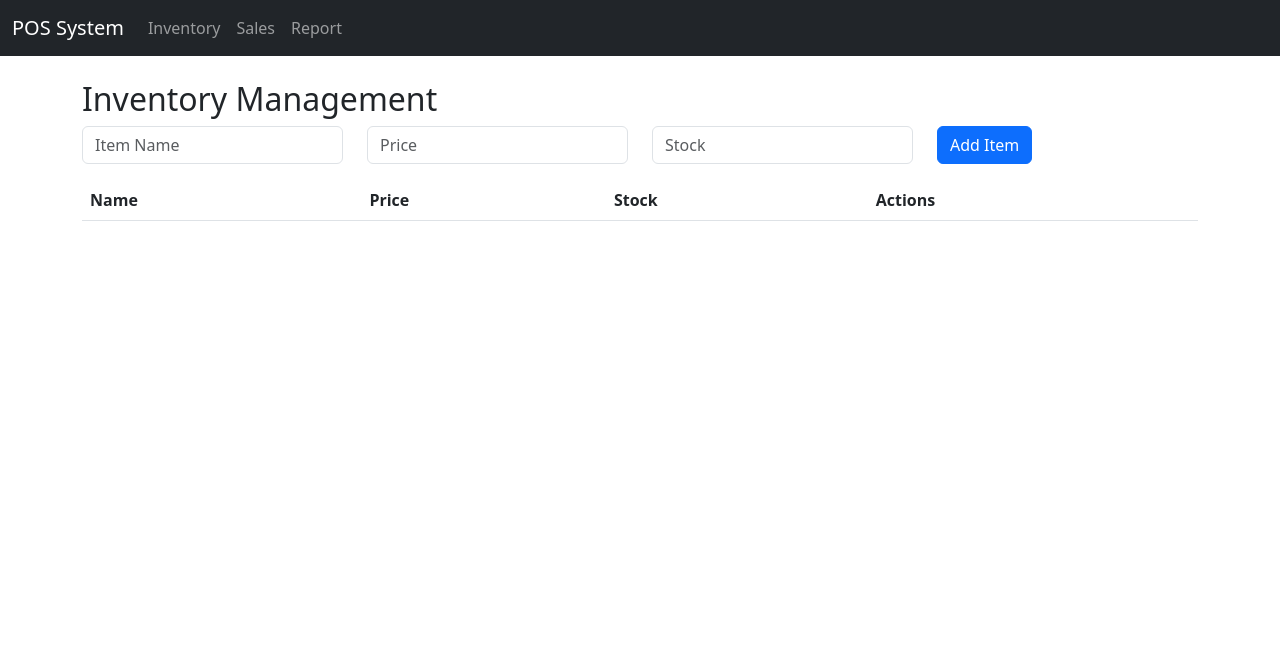
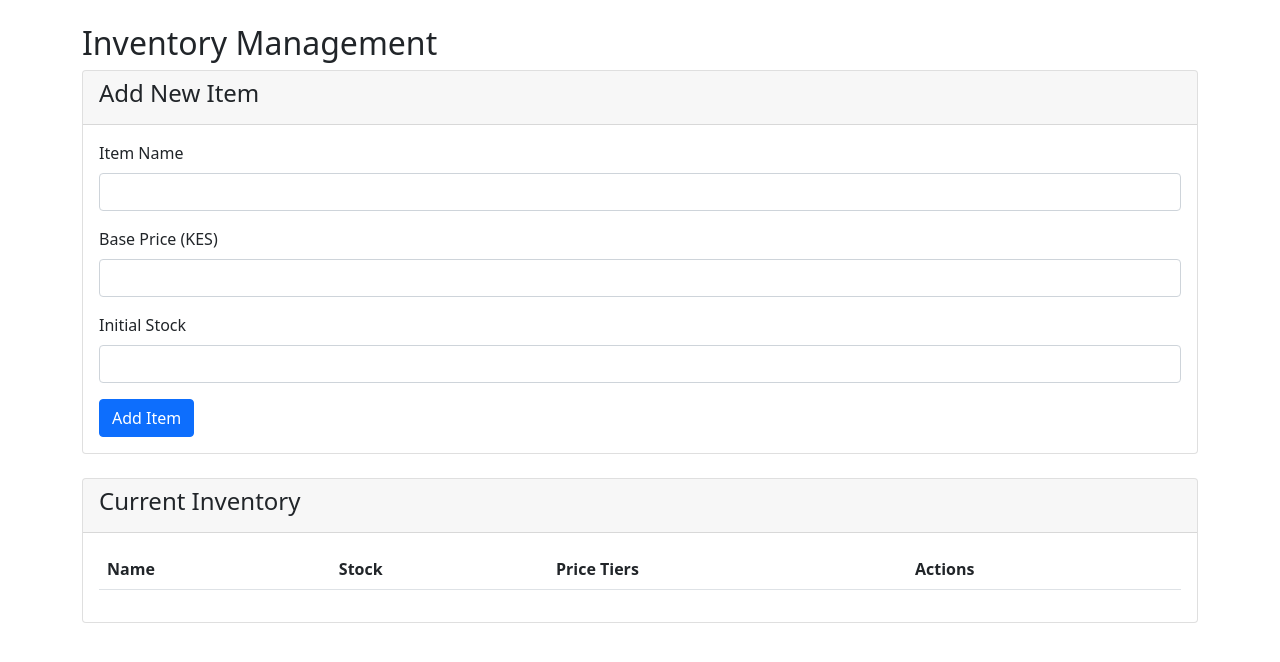
Before and after one commit to jacksonkamau/Pos-System, a Flask app: page /items in a window 1280 px wide. Shown: the top 662 px of the page. Run offline with Flask 3, Linux system fonts and the light colour scheme; a user stored in the database is signed in; data that the repository does not hold is empty.

Commit message:
Add signup functionality, price tiers, and KES currency

```diff
--- a/app.py
+++ b/app.py
@@ -7,6 +7,7 @@ from sqlalchemy import func
 import csv
 from io import StringIO
 from datetime import datetime
+import json
 
 app = Flask(__name__)
 # Use absolute path for database
@@ -34,8 +35,23 @@ class User(UserMixin, db.Model):
 class Item(db.Model):
     id = db.Column(db.Integer, primary_key=True)
     name = db.Column(db.String(100), nullable=False)
-    price = db.Column(db.Float, nullable=False)
     stock = db.Column(db.Float, nullable=False)
+    price_tiers = db.Column(db.Text, nullable=False, default='{"1": 0}')  # JSON string of quantity-based prices
+
+    def get_price(self, quantity):
+        tiers = json.loads(self.price_tiers)
+        # Sort tiers by quantity in descending order
+        sorted_tiers = sorted([(int(q), float(p)) for q, p in tiers.items()], reverse=True)
+        # Find the first tier where quantity is less than or equal to the requested quantity
+        for tier_qty, tier_price in sorted_tiers:
+            if quantity >= tier_qty:
+                return tier_price
+        return float(tiers['1'])  # Default to base price if no tier matches
+
+    def set_price_tier(self, quantity, price):
+        tiers = json.loads(self.price_tiers)
+        tiers[str(quantity)] = float(price)
+        self.price_tiers = json.dumps(tiers)
 
 class Sale(db.Model):
     id = db.Column(db.Integer, primary_key=True)
@@ -47,6 +63,29 @@ class Sale(db.Model):
 @login_manager.user_loader
 def load_user(user_id):
     return User.query.get(int(user_id))
+
+@app.route('/signup', methods=['GET', 'POST'])
+def signup():
+    if request.method == 'POST':
+        username = request.form['username']
+        password = request.form['password']
+        confirm_password = request.form['confirm_password']
+
+        if password != confirm_password:
+            flash('Passwords do not match')
+            return redirect(url_for('signup'))
+
+        if User.query.filter_by(username=username).first():
+            flash('Username already exists')
+            return redirect(url_for('signup'))
+
+        user = User(username=username)
+        user.set_password(password)
+        db.session.add(user)
+        db.session.commit()
+        flash('Account created successfully! Please login.')
+        return redirect(url_for('login'))
+    return render_template('signup.html')
 
 @app.route('/login', methods=['GET', 'POST'])
 def login():
@@ -78,14 +117,34 @@ def items():
         return redirect(url_for('home'))
     if request.method == 'POST':
         name = request.form['name']
-        price = float(request.form['price'])
         stock = float(request.form['stock'])
-        new_item = Item(name=name, price=price, stock=stock)
+        base_price = float(request.form['base_price'])
+        new_item = Item(name=name, stock=stock)
+        new_item.set_price_tier(1, base_price)
         db.session.add(new_item)
         db.session.commit()
         return redirect(url_for('items'))
     all_items = Item.query.all()
     return render_template('items.html', items=all_items)
+
+@app.route('/edit_item/<int:item_id>', methods=['GET', 'POST'])
+@login_required
+def edit_item(item_id):
+    if not current_user.is_admin:
+        flash('You do not have permission to edit items')
+        return redirect(url_for('home'))
+
+    item = Item.query.get_or_404(item_id)
+    if request.method == 'POST':
+        quantity = int(request.form['quantity'])
+        price = float(request.form['price'])
+        item.set_price_tier(quantity, price)
+        db.session.commit()
+        flash('Price tier updated successfully')
+        return redirect(url_for('items'))
+
+    tiers = json.loads(item.price_tiers)
+    return render_template('edit_item.html', item=item, tiers=tiers)
 
 @app.route('/delete_item/<int:item_id>', methods=['POST'])
 @login_required
@@ -99,6 +158,7 @@ def delete_item(item_id):
     return redirect(url_for('items'))
 
 @app.route('/sales', methods=['GET', 'POST'])
+@login_required
 def sales():
     items = Item.query.all()
     if request.method == 'POST':
@@ -106,7 +166,8 @@ def sales():
         quantity = float(request.form['quantity'])
         item = Item.query.get(item_id)
         if item and item.stock >= quantity:
-            total_price = item.price * quantity
+            price = item.get_price(quantity)
+            total_price = price * quantity
             sale = Sale(item_id=item_id, quantity=quantity, total_price=total_price)
             item.stock -= quantity
             db.session.add(sale)
@@ -118,6 +179,7 @@ def sales():
     return render_template('sales.html', items=items, sales=sales_list)
 
 @app.route('/report')
+@login_required
 def report():
     total_sales = db.session.query(func.sum(Sale.total_price)).scalar() or 0
     sales_data = db.session.query(Sale.item_id, func.sum(Sale.quantity)).group_by(Sale.item_id).all()
@@ -127,7 +189,6 @@ def report():
         if item:
             most_sold.append({'name': item.name, 'quantity_sold': quantity_sold})
     most_sold.sort(key=lambda x: x['quantity_sold'], reverse=True)
-    # Daily sales summary
     daily_sales = db.session.query(func.date(Sale.timestamp), func.sum(Sale.total_price)).group_by(func.date(Sale.timestamp)).all()
     return render_template('report.html', total_sales=total_sales, most_sold=most_sold, daily_sales=daily_sales)
 
@@ -138,12 +199,10 @@ def download_report():
         flash('You do not have permission to download reports')
         return redirect(url_for('home'))
 
-    # Create CSV data
     si = StringIO()
     cw = csv.writer(si)
 
-    # Write sales data
-    cw.writerow(['Date', 'Item', 'Quantity', 'Total Price'])
+    cw.writerow(['Date', 'Item', 'Quantity', 'Total Price (KES)'])
     sales = Sale.query.order_by(Sale.timestamp.desc()).all()
     for sale in sales:
         item = Item.query.get(sale.item_id)
@@ -157,7 +216,6 @@ def download_report():
     output = si.getvalue()
     si.close()
 
-    # Create the response
     return send_file(
         StringIO(output),
         mimetype='text/csv',
@@ -168,7 +226,6 @@ def download_report():
 # Initialize the database and create admin user if not exists
 with app.app_context():
     db.create_all()
-    # Create admin user if not exists
     admin = User.query.filter_by(username='admin').first()
     if not admin:
         admin = User(username='admin', is_admin=True)
--- a/templates/base.html
+++ b/templates/base.html
@@ -10,17 +10,40 @@
 <nav class="navbar navbar-expand-lg navbar-dark bg-dark mb-4">
   <div class="container-fluid">
     <a class="navbar-brand" href="/">POS System</a>
-    <div class="collapse navbar-collapse">
+    <button class="navbar-toggler" type="button" data-bs-toggle="collapse" data-bs-target="#navbarNav">
+      <span class="navbar-toggler-icon"></span>
+    </button>
+    <div class="collapse navbar-collapse" id="navbarNav">
       <ul class="navbar-nav me-auto mb-2 mb-lg-0">
-        <li class="nav-item"><a class="nav-link" href="/items">Inventory</a></li>
-        <li class="nav-item"><a class="nav-link" href="/sales">Sales</a></li>
-        <li class="nav-item"><a class="nav-link" href="/report">Report</a></li>
+        {% if current_user.is_authenticated %}
+          {% if current_user.is_admin %}
+            <li class="nav-item"><a class="nav-link" href="/items">Inventory</a></li>
+          {% endif %}
+          <li class="nav-item"><a class="nav-link" href="/sales">Sales</a></li>
+          <li class="nav-item"><a class="nav-link" href="/report">Report</a></li>
+        {% endif %}
+      </ul>
+      <ul class="navbar-nav">
+        {% if current_user.is_authenticated %}
+          <li class="nav-item"><a class="nav-link" href="/logout">Logout</a></li>
+        {% else %}
+          <li class="nav-item"><a class="nav-link" href="/login">Login</a></li>
+          <li class="nav-item"><a class="nav-link" href="/signup">Sign Up</a></li>
+        {% endif %}
       </ul>
     </div>
   </div>
 </nav>
 <div class="container">
+    {% with messages = get_flashed_messages() %}
+        {% if messages %}
+            {% for message in messages %}
+                <div class="alert alert-info">{{ message }}</div>
+            {% endfor %}
+        {% endif %}
+    {% endwith %}
     {% block content %}{% endblock %}
 </div>
+<script src="https://cdn.jsdelivr.net/npm/bootstrap@5.3.0/dist/js/bootstrap.bundle.min.js"></script>
 </body>
 </html>
--- a/templates/items.html
+++ b/templates/items.html
@@ -1,30 +1,47 @@
-{% extends "base.html" %}
+<!DOCTYPE html>
+<html>
+<head>
+    <title>Inventory - POS System</title>
+    <link href="https://cdn.jsdelivr.net/npm/bootstrap@5.1.3/dist/css/bootstrap.min.css" rel="stylesheet">
+</head>
+<body>
+    <div class="container mt-4">
+        <h2>Inventory Management</h2>
 
-{% block content %}
-<h2>Inventory Management</h2>
+        <div class="card mb-4">
+            <div class="card-header">
+                <h4>Add New Item</h4>
+            </div>
+            <div class="card-body">
                 <form method="POST">
-    <div class="row mb-3">
-        <div class="col">
-            <input type="text" name="name" class="form-control" placeholder="Item Name" required>
+                    <div class="mb-3">
+                        <label for="name" class="form-label">Item Name</label>
+                        <input type="text" class="form-control" id="name" name="name" required>
                     </div>
-        <div class="col">
-            <input type="number" step="0.01" name="price" class="form-control" placeholder="Price" required>
+                    <div class="mb-3">
+                        <label for="base_price" class="form-label">Base Price (KES)</label>
+                        <input type="number" class="form-control" id="base_price" name="base_price" step="0.01" min="0" required>
                     </div>
-        <div class="col">
-            <input type="number" step="0.01" name="stock" class="form-control" placeholder="Stock" required>
+                    <div class="mb-3">
+                        <label for="stock" class="form-label">Initial Stock</label>
+                        <input type="number" class="form-control" id="stock" name="stock" step="0.01" min="0" required>
                     </div>
-        <div class="col">
                     <button type="submit" class="btn btn-primary">Add Item</button>
+                </form>
             </div>
         </div>
-</form>
 
+        <div class="card">
+            <div class="card-header">
+                <h4>Current Inventory</h4>
+            </div>
+            <div class="card-body">
                 <table class="table">
                     <thead>
                         <tr>
                             <th>Name</th>
-            <th>Price</th>
                             <th>Stock</th>
+                            <th>Price Tiers</th>
                             <th>Actions</th>
                         </tr>
                     </thead>
@@ -32,15 +49,24 @@
                         {% for item in items %}
                         <tr>
                             <td>{{ item.name }}</td>
-            <td>${{ "%.2f"|format(item.price) }}</td>
                             <td>{{ "%.2f"|format(item.stock) }}</td>
                             <td>
-                <form action="{{ url_for('delete_item', item_id=item.id) }}" method="POST" style="display: inline;">
-                    <button type="submit" class="btn btn-danger btn-sm" onclick="return confirm('Are you sure you want to delete this item?')">Delete</button>
+                                {% for quantity, price in json.loads(item.price_tiers).items() %}
+                                    {{ quantity }}: KES {{ "%.2f"|format(price) }}<br>
+                                {% endfor %}
+                            </td>
+                            <td>
+                                <a href="{{ url_for('edit_item', item_id=item.id) }}" class="btn btn-sm btn-primary">Edit Prices</a>
+                                <form method="POST" action="{{ url_for('delete_item', item_id=item.id) }}" style="display: inline;">
+                                    <button type="submit" class="btn btn-sm btn-danger" onclick="return confirm('Are you sure you want to delete this item?')">Delete</button>
                                 </form>
                             </td>
                         </tr>
                         {% endfor %}
                     </tbody>
                 </table>
-{% endblock %}
+            </div>
+        </div>
+    </div>
+</body>
+</html>
```
Also changed, not shown: templates/edit_item.html (added, +56 -0 lines), templates/signup.html (added, +49 -0 lines). Lines whose indentation alone changed are shown as unchanged.
